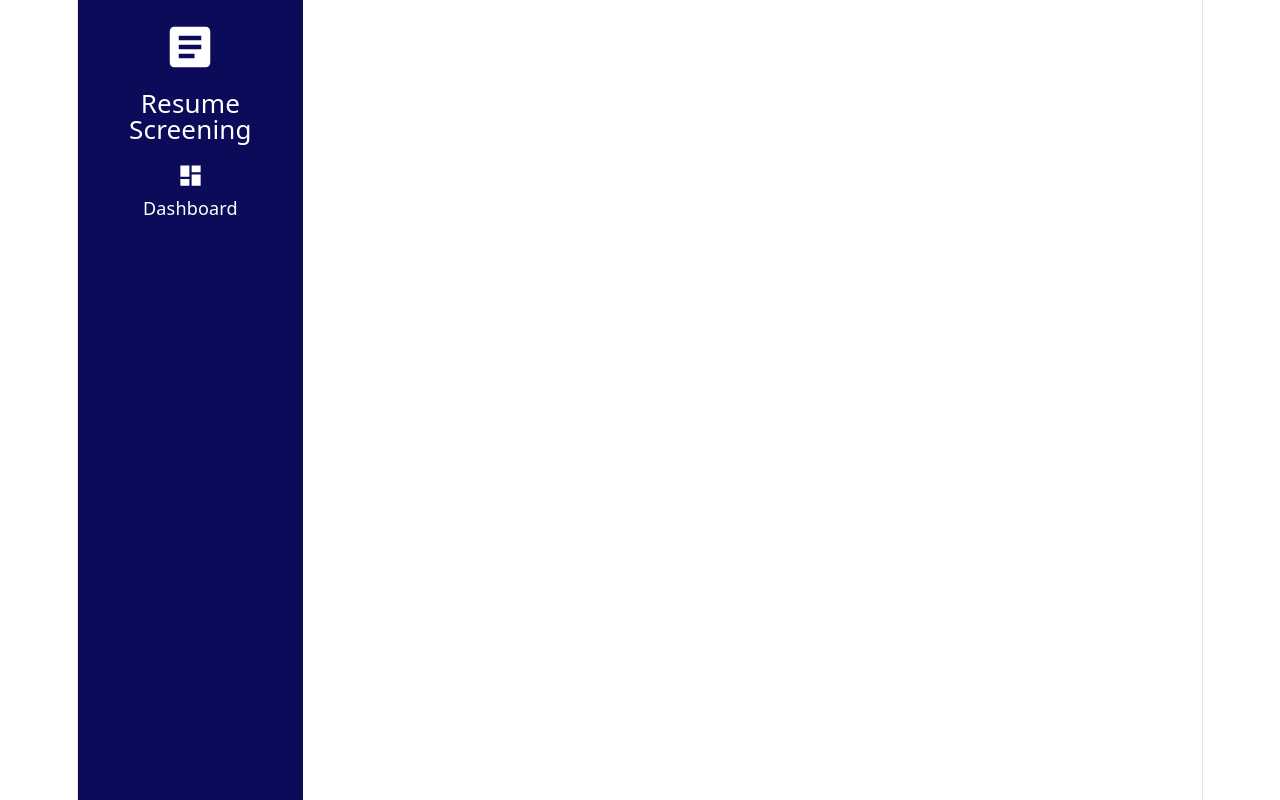
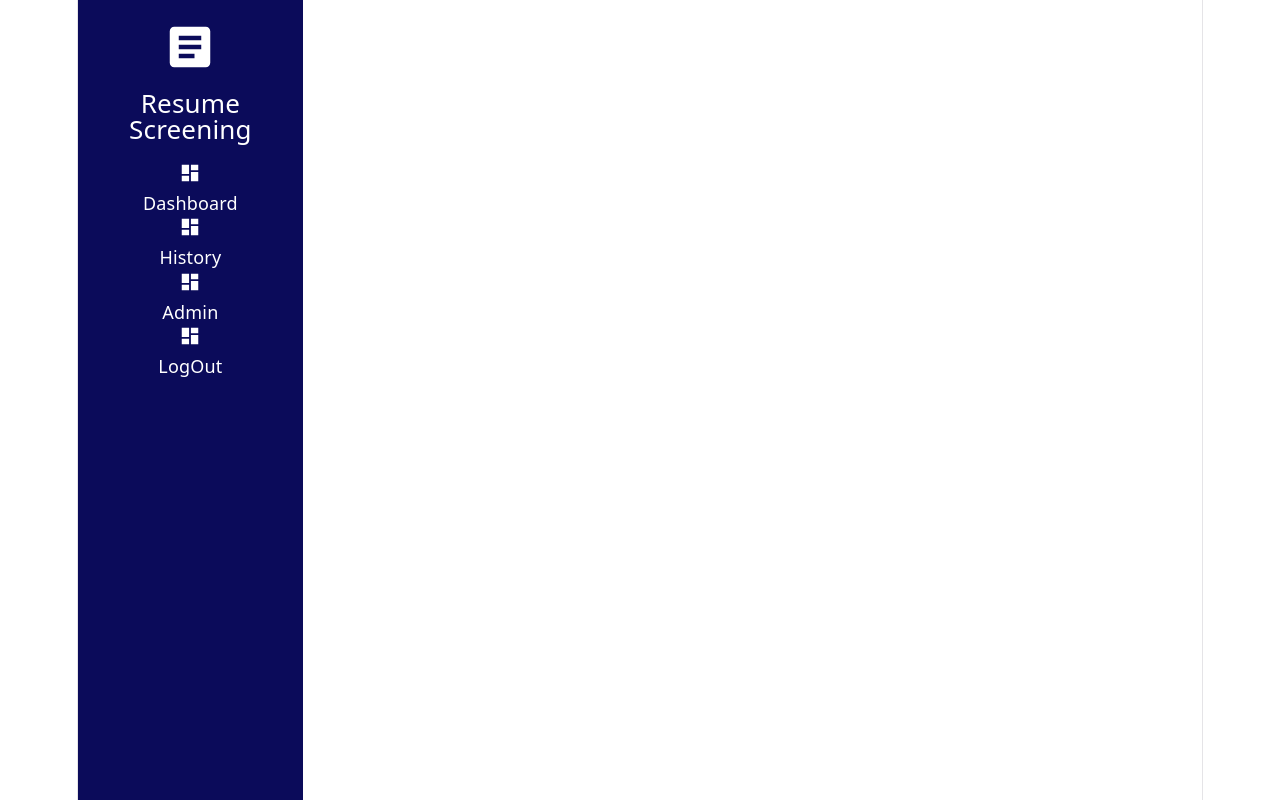
Before and after one commit to anjali-singh-11/AI-Resume-Scorer, a React (Vite) app: page / in a window 1280 px wide. Built offline with nearby package versions, Linux system fonts and the light colour scheme.

Commit message:
Update Sidebar component and add README

```diff
--- a/src/App.css
+++ b/src/App.css
@@ -13,6 +13,6 @@ body{
 
 @media screen and (max-width:780px){
   .App{
-    flex-direction: column;
+    flex-direction: row;
   }
 }
--- a/src/component/Sidebar/sideBar.jsx
+++ b/src/component/Sidebar/sideBar.jsx
@@ -12,10 +12,27 @@ const SideBar = () => {
         </div>
 
         <div className='styles.sideBarOptionsBlock'>
+
             <div className='styles.sideBarOption'>
-                <DashboardIcon />
+                <DashboardIcon sx={{fontSize:22}}/>
                 <div>Dashboard</div>
             </div>
+
+            <div className='styles.sideBarOption'>
+                <DashboardIcon sx={{fontSize:22}}/>
+                <div>History</div>
+            </div>
+
+            <div className='styles.sideBarOption'>
+                <DashboardIcon sx={{fontSize:22}}/>
+                <div>Admin</div>
+            </div>
+
+            <div className='styles.sideBarOption'>
+                <DashboardIcon sx={{fontSize:22}}/>
+                <div>LogOut</div>
+            </div>
+
         </div>
     </div>
   )
```
